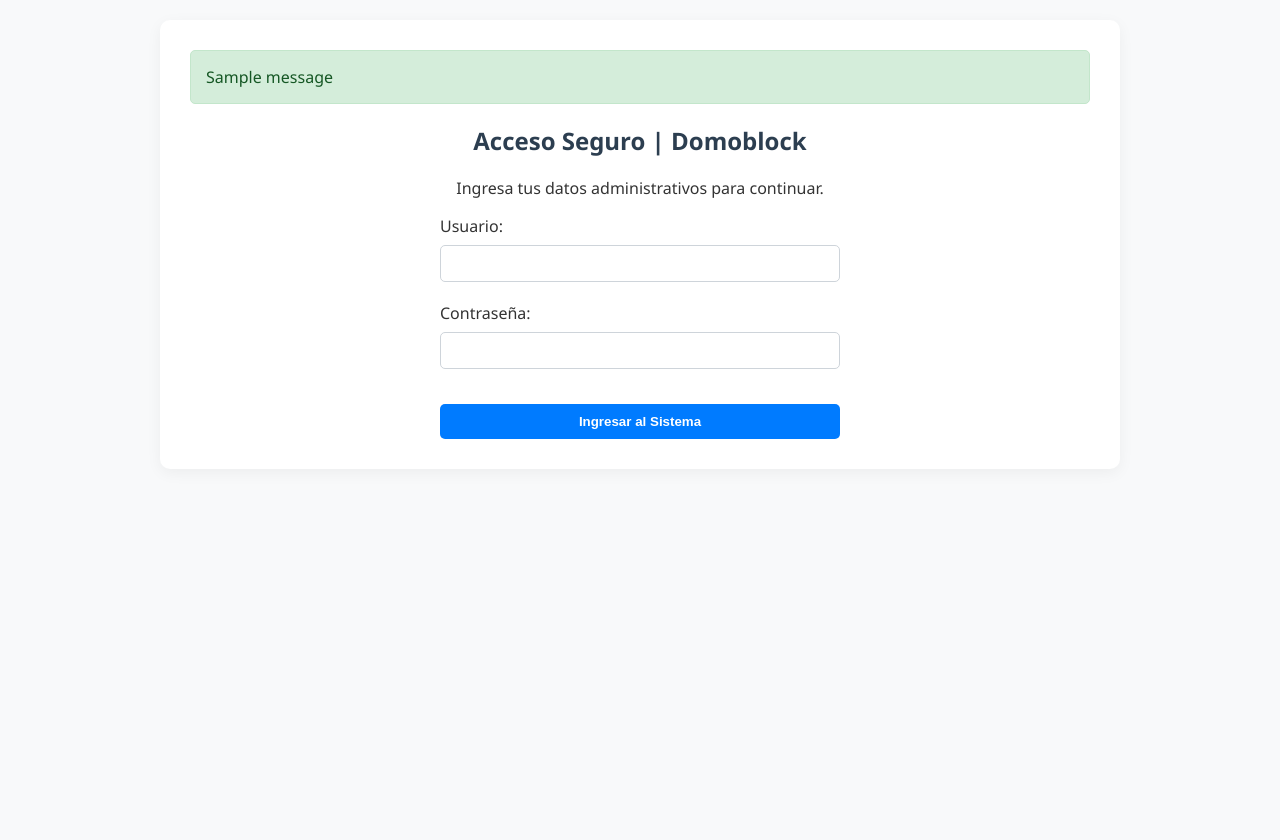
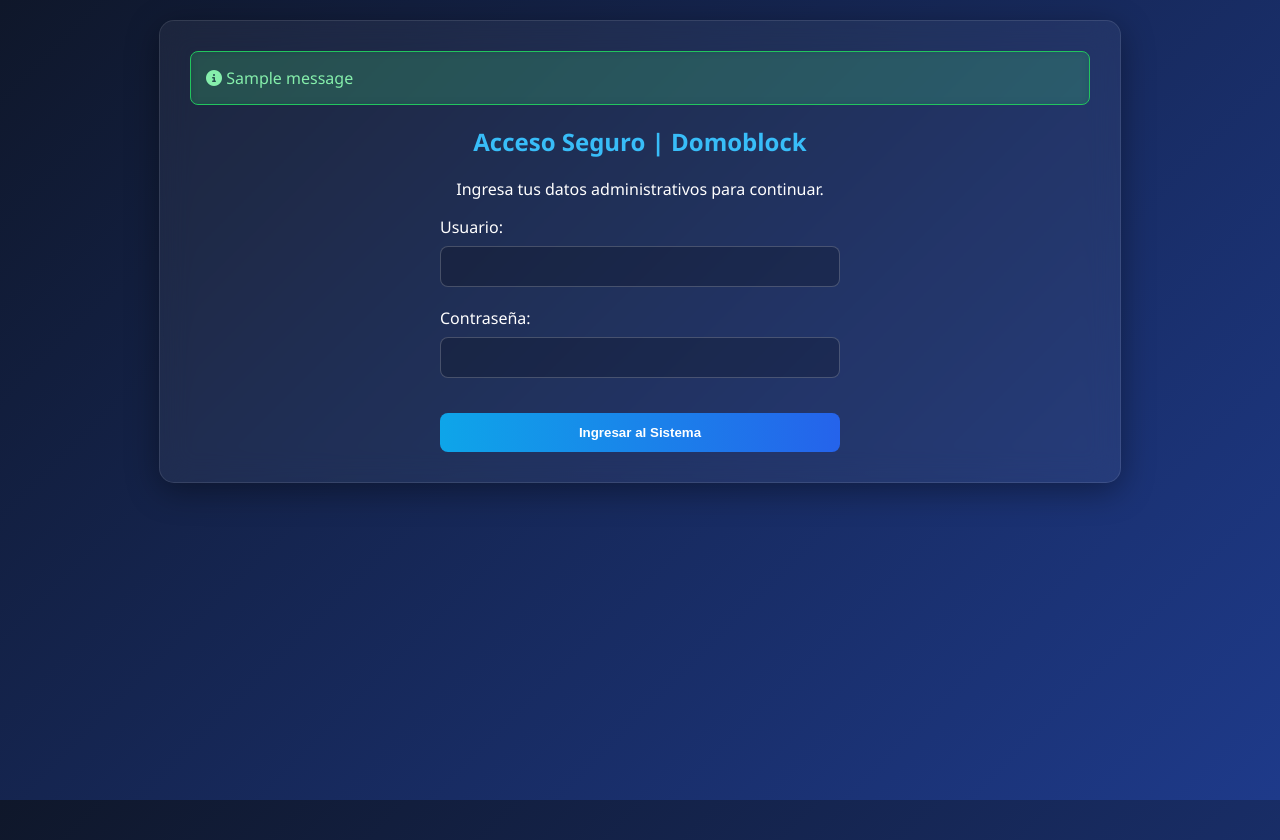
Before and after one commit to userEmanu/domoblock-translator, a Flask app: page /login in a window 1280 px wide. Before the commit the page ends 439 px from the top, so only its background shows below. Run offline with Flask 3, Linux system fonts and the light colour scheme; tables that the repository leaves empty hold one stand-in row (values such as "Sample post"); one stand-in notice (Sample message) is shown; some libraries are stand-ins or nearby versions.

Commit message:
Revamp base.html with modern styles and animations
Updated the HTML structure and styles for a modern look with glassmorphism effects. Enhanced navigation and alert components with animations.

```diff
--- a/api/templates/base.html
+++ b/api/templates/base.html
@@ -2,45 +2,95 @@
 <html lang="es">
 <head>
     <meta charset="UTF-8">
-    <title>Domoblock - Traductor Automático</title>
+    <meta name="viewport" content="width=device-width, initial-scale=1.0">
+    <title>Domoblock Translator</title>
+    <!-- Librerías de UI: FontAwesome & Animate.css -->
+    <link rel="stylesheet" href="https://cdnjs.cloudflare.com/ajax/libs/font-awesome/6.4.0/css/all.min.css">
+    <link rel="stylesheet" href="https://cdnjs.cloudflare.com/ajax/libs/animate.css/4.1.1/animate.min.css">
     <style>
-        body { font-family: 'Segoe UI', Tahoma, Geneva, Verdana, sans-serif; background-color: #f8f9fa; margin: 0; padding: 20px; color: #333;}
-        .container { background: #fff; padding: 30px; border-radius: 10px; max-width: 900px; margin: auto; box-shadow: 0 4px 15px rgba(0,0,0,0.05); }
-        h2 { color: #2c3e50; }
-        nav { background: #343a40; padding: 15px; border-radius: 8px; margin-bottom: 20px;}
-        nav a { margin-right: 20px; text-decoration: none; color: #f8f9fa; font-weight: 600; }
-        nav a:hover { color: #17a2b8; }
-        .alert { padding: 15px; margin-bottom: 20px; border-radius: 5px; }
-        .alert-success { background-color: #d4edda; color: #155724; border: 1px solid #c3e6cb;}
-        .alert-danger { background-color: #f8d7da; color: #721c24; border: 1px solid #f5c6cb;}
-        .alert-warning { background-color: #fff3cd; color: #856404; border: 1px solid #ffeeba;}
-        button, .btn { background: #007bff; color: white; border: none; padding: 10px 20px; border-radius: 5px; cursor: pointer; font-weight: bold; }
-        button:hover { background: #0056b3; }
-        .btn-danger { background: #dc3545; } .btn-danger:hover { background: #c82333; }
-        .btn-warning { background: #ffc107; color: #212529;} .btn-warning:hover { background: #e0a800; }
-        input, select { width: 100%; padding: 10px; margin: 8px 0 20px 0; border: 1px solid #ced4da; border-radius: 5px; box-sizing: border-box;}
-        table { width: 100%; border-collapse: collapse; margin-top: 15px; }
-        th, td { padding: 12px; border-bottom: 1px solid #dee2e6; text-align: left; }
-        th { background-color: #e9ecef; }
-        .badge { padding: 5px 10px; border-radius: 20px; font-size: 12px; color: white; font-weight: bold;}
-        .bg-success { background: #28a745; } .bg-secondary { background: #6c757d; }
+        /* Diseño Glassmorphism y Azul Oscuro Moderno */
+        body {
+            font-family: 'Segoe UI', Tahoma, Geneva, Verdana, sans-serif;
+            margin: 0; padding: 20px;
+            color: #ffffff;
+            background: linear-gradient(135deg, #0f172a 0%, #1e3a8a 100%);
+            min-height: 100vh;
+            background-attachment: fixed;
+        }
+        .glass-panel {
+            background: rgba(255, 255, 255, 0.05);
+            backdrop-filter: blur(15px);
+            -webkit-backdrop-filter: blur(15px);
+            border: 1px solid rgba(255, 255, 255, 0.1);
+            padding: 30px;
+            border-radius: 15px;
+            max-width: 900px;
+            margin: auto;
+            box-shadow: 0 8px 32px 0 rgba(0, 0, 0, 0.37);
+        }
+        h2, h3 { color: #38bdf8; font-weight: 600; }
+        nav {
+            background: rgba(0, 0, 0, 0.3);
+            padding: 15px 20px;
+            border-radius: 10px;
+            margin-bottom: 25px;
+            display: flex;
+            flex-wrap: wrap;
+            gap: 15px;
+            align-items: center;
+        }
+        nav a { text-decoration: none; color: #e2e8f0; font-weight: 500; transition: color 0.3s ease; }
+        nav a:hover { color: #38bdf8; }
+        .alert { padding: 15px; margin-bottom: 20px; border-radius: 8px; backdrop-filter: blur(5px); }
+        .alert-success { background-color: rgba(34, 197, 94, 0.2); color: #86efac; border: 1px solid #22c55e;}
+        .alert-danger { background-color: rgba(239, 68, 68, 0.2); color: #fca5a5; border: 1px solid #ef4444;}
+        .alert-warning { background-color: rgba(234, 179, 8, 0.2); color: #fde047; border: 1px solid #eab308;}
+
+        button, .btn {
+            background: linear-gradient(90deg, #0ea5e9, #2563eb);
+            color: white; border: none; padding: 12px 24px; border-radius: 8px;
+            cursor: pointer; font-weight: bold; transition: transform 0.2s, box-shadow 0.2s;
+        }
+        button:hover, .btn:hover { transform: translateY(-2px); box-shadow: 0 4px 15px rgba(14, 165, 233, 0.4); }
+        .btn-danger { background: linear-gradient(90deg, #ef4444, #b91c1c); }
+        .btn-warning { background: linear-gradient(90deg, #f59e0b, #ca8a04); color: white;}
+
+        input, select {
+            width: 100%; padding: 12px; margin: 8px 0 20px 0;
+            background: rgba(0, 0, 0, 0.2); border: 1px solid rgba(255, 255, 255, 0.2);
+            color: white; border-radius: 8px; box-sizing: border-box;
+            outline: none; transition: border 0.3s;
+        }
+        input:focus, select:focus { border: 1px solid #38bdf8; }
+        select option { background: #1e293b; color: white; }
+
+        table { width: 100%; border-collapse: separate; border-spacing: 0; margin-top: 15px; }
+        th, td { padding: 15px; border-bottom: 1px solid rgba(255, 255, 255, 0.1); text-align: left; }
+        th { background-color: rgba(0, 0, 0, 0.3); font-weight: 600; color: #94a3b8;}
+
+        .badge { padding: 6px 12px; border-radius: 20px; font-size: 0.85em; color: white; font-weight: bold; box-shadow: 0 2px 4px rgba(0,0,0,0.2);}
+        .bg-success { background: #22c55e; } .bg-secondary { background: #64748b; }
+
+        .card { background: rgba(0,0,0,0.2); padding: 20px; border-radius: 10px; border-left: 4px solid #38bdf8; margin-bottom: 25px; }
+        .text-sm { font-size: 0.9em; color: #cbd5e1; }
     </style>
+    {% block extra_head %}{% endblock %}
 </head>
 <body>
-    <div class="container">
+    <div class="glass-panel animate__animated animate__fadeIn">
         {% if session.get('logged_in') %}
         <nav>
-            <a href="/dashboard">⚙️ Configuración y Dashboard</a>
-            <a href="/manual">🔍 IDs y Lectura Manual</a>
-            <a href="/auto">⚡ Reglas de Automatización</a>
-            <a href="/logout" style="color: #ff6b6b; float: right;">Cerrar Sesión</a>
+            <a href="/dashboard"><i class="fas fa-cog"></i> Dashboard</a>
+            <a href="/manual"><i class="fas fa-hand-pointer"></i> Manual</a>
+            <a href="/auto"><i class="fas fa-bolt"></i> Automatización</a>
+            <a href="/logout" style="color: #fca5a5; margin-left: auto;"><i class="fas fa-sign-out-alt"></i> Salir</a>
         </nav>
         {% endif %}
 
         {% with messages = get_flashed_messages(with_categories=true) %}
           {% if messages %}
             {% for category, message in messages %}
-              <div class="alert alert-{{ category }}">{{ message }}</div>
+              <div class="alert alert-{{ category }} animate__animated animate__headShake"><i class="fas fa-info-circle"></i> {{ message }}</div>
             {% endfor %}
           {% endif %}
         {% endwith %}
```
